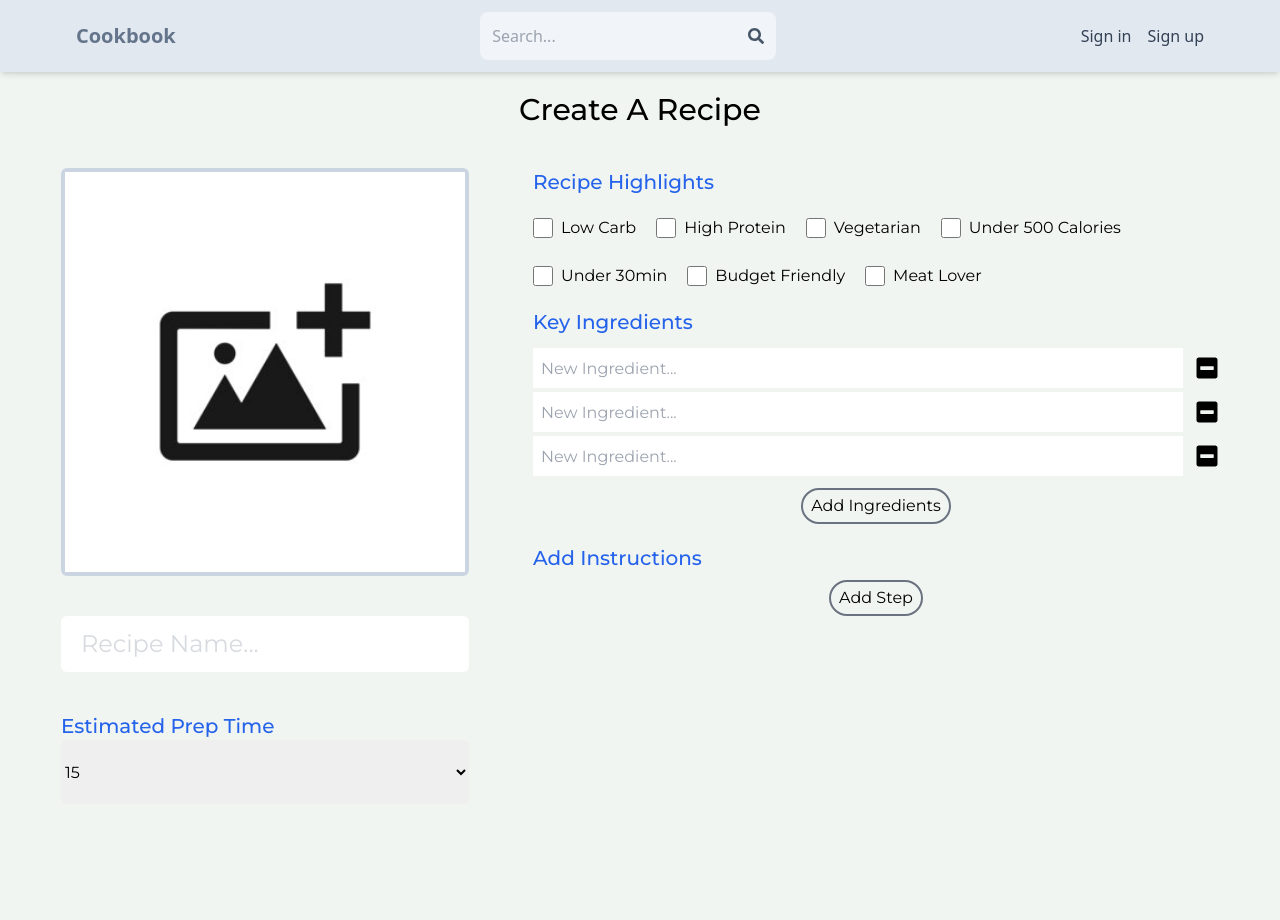
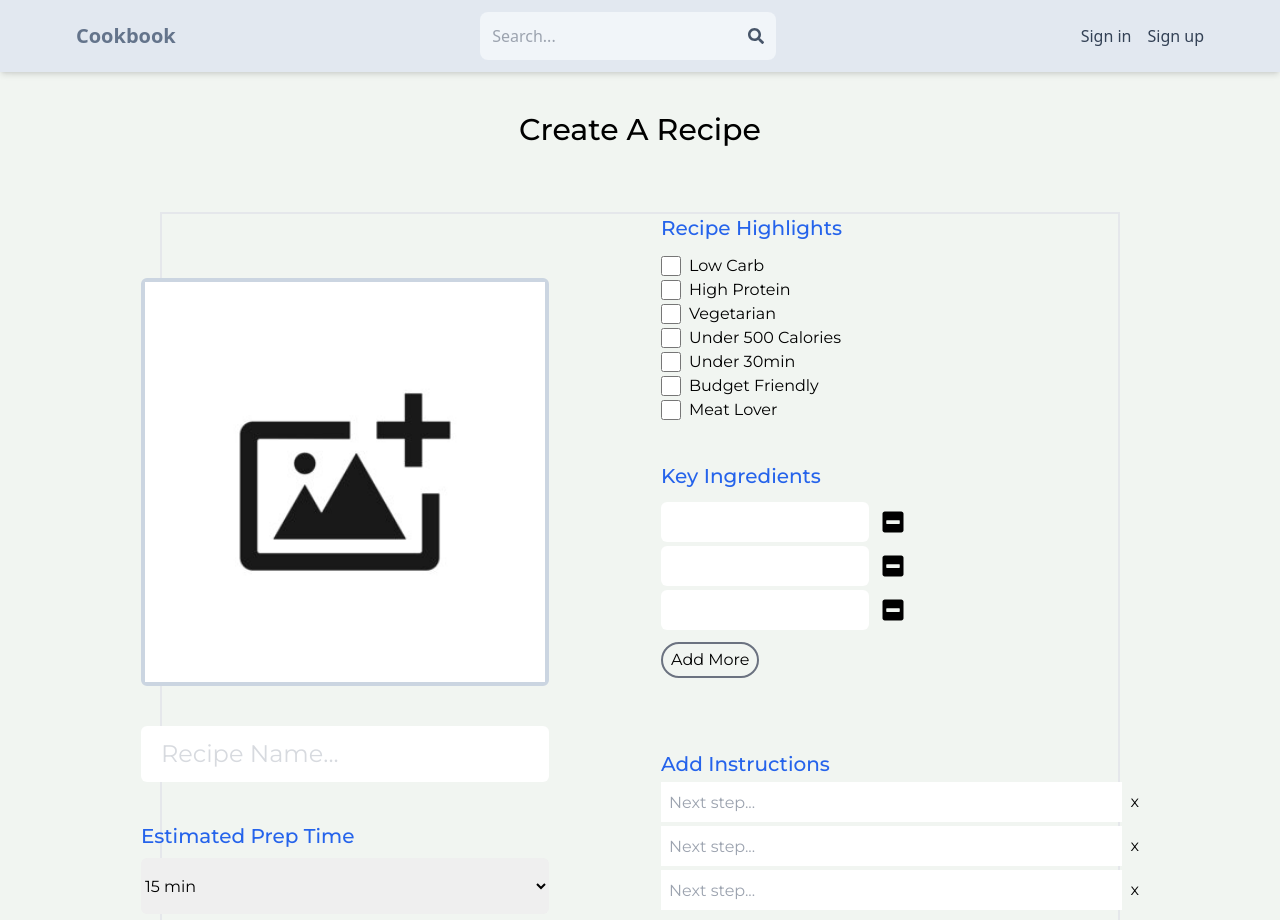
Before and after one commit to lz170212/Cookbook, a React (Vite) app in the folder client/: page /create-recipe in a window 1280 px wide. Shown: the top 920 px of the page. Before the commit the page ends 888 px from the top, so only its background shows below. Built offline with nearby package versions, Linux system fonts and the light colour scheme.

Commit message:
start working on adding ingredients

```diff
--- a/client/src/pages/CreateRecipe.jsx
+++ b/client/src/pages/CreateRecipe.jsx
@@ -3,27 +3,17 @@ import { useState } from 'react';
 import { FaMinusSquare } from 'react-icons/fa'
 import { app } from '../firebase';
 import { getDownloadURL, getStorage, ref, uploadBytes } from 'firebase/storage';
-import { set } from 'mongoose';
 
 const recipeStructure = {
     name: '',
     image: '',
     highlights: [],
     ingredients: ['', '', ''],
-    instructions: [],
+    instructions: ['', '', ''],
     prep_time: ''
 }
-
 const highlightOptions = ['low carb', 'high protein', 'vegetarian', 'under 500 calories', 'under 30min', 'budget friendly', 'meat lover']
 
-const HighlightCheckbox = ({value}) => {
-    return (
-        <div className='flex gap-2 pr-3 py-2 font-montserrat'>
-            <input type="checkbox" id={value} className='w-5'/>
-            <span className='capitalize'>{value}</span>
-        </div>
-    )
-}
 
 const CreateRecipePage = (req, res, next) => {
 
@@ -62,12 +52,27 @@ const CreateRecipePage = (req, res, next) => {
         setRecipe({...recipe, [key]: list})
     }
 
+    const handleHighlightsChange = (item) => {
+        let i = highlights.indexOf(item)
+        if( i !== -1){
+            highlights.splice(i, 1)
+        } else {
+            highlights.push(item)
+        }
+
+        setRecipe({...recipe, highlights: highlights})
+    }
+
+    const handleIngredientChange = (e, i) => {
+        console.log(e.target.value, i)
+    }
+
 
     return (
-        <main className='lg:max-w-[90vw] max-w-[80vw] mx-auto font-montserrat'>
-            <h1 className="font-medium text-3xl text-center my-5">Create A Recipe</h1>
+        <main className='font-montserrat max-w-[95vw] flex flex-col mx-auto  py-4 px-[5vw] md:px-[7vw] lg:px-[10vw]'>
+            <h1 className="font-medium text-3xl text-center my-6">Create A Recipe</h1>
 
-            <form className="flex flex-col px-[5vw] md:px-[7vw] lg:px-[10vw] lg:flex-row lg:justify-center max-lg:gap-10 lg:gap-16 w-full min-h-[90vh] mt-10">
+            <form className="flex gap-16 lg:gap-28 mt-10 border-2 justify-center items-center">
                 <div className="flex flex-col gap-10">
                     <label htmlFor="uploadBanner" className="border-4 border-slate-300 rounded-md flex justify-center items-center">
                         <img src={image ? image : DefaultUploadImg} className='min-w-[400px] aspect-square'/>
@@ -89,23 +94,28 @@ const CreateRecipePage = (req, res, next) => {
                     </textarea>
 
                     <div>
-                        <label className='font-montserrat text-xl font-medium text-blue-600'>Estimated Prep Time</label>
-                        <select className='w-full h-16 rounded-md'>
-                            <option>15</option>
-                            <option>30</option>
-                            <option>45</option>
-                            <option>50</option>
+                        <label className='text-xl font-medium text-blue-600'>Estimated Prep Time</label>
+                        <select className='w-full h-14 rounded-md mt-2' onChange={(e) => {setRecipe({ ...recipe, prep_time: e.target.value})}}>
+                            <option value={15}>15 min</option>
+                            <option value={30}>30 min</option>
+                            <option value={45}>45 min</option>
+                            <option value={60}>60 min</option>
                         </select>
                     </div>
                 </div>
 
-                <div className="">
+                <div className="min-w-[50%] flex flex-col gap-10">
                     <div>
-                        <p className='font-montserrat text-xl font-medium text-blue-600'>Recipe Highlights</p>
-                        <div className='my-3 flex gap-2 flex-wrap'>
+                        <p className='text-xl font-medium text-blue-600'>Recipe Highlights</p>
+                        <div className='mt-3'>
                             {
-                                highlightOptions.map((value, i) => {
-                                    return <HighlightCheckbox key={i} value={value} />
+                                highlightOptions.map((item, i) => {
+                                    return (
+                                        <div key={i} className='flex gap-2'>
+                                            <input type="checkbox" id={item} className='w-5' onChange={() => handleHighlightsChange(item)}/>
+                                            <span className='capitalize'>{item}</span>
+                                        </div>
+                                    )
                                 })
                             }
                         </div>
@@ -117,20 +127,25 @@ const CreateRecipePage = (req, res, next) => {
                         <div className='my-3'>
 
                             {
-                                ingredients.map((item, index) => {
+                                ingredients.map((item, i) => {
                                     return (
-                                        <div key={index} className='flex gap-3 items-center my-1'>
-                                            <input type="text" className='h-10 w-full lg:w-[650px] px-2' placeholder='New Ingredient...'/>
+                                        <div key={i} className='flex items-center gap-3 my-1'>
+                                            <input
+                                                type="text"
+                                                className='h-10 rounded-md px-2'
+                                                // value={item}
+                                                onChange={(e, i) => {handleIngredientChange(e, i)}}
+                                            />
                                             <FaMinusSquare  className='cursor-pointer rounded-md text-2xl hover:text-red-500'/>
                                         </div>
                                     )
                                 })
                             }
 
-                            <div className='flex justify-center'>
+                            <div className='flex justify-start'>
                                 <span className='min-w-fit border-2 border-gray-500 rounded-full px-2 py-1 my-2 text-center cursor-pointer'
                                     onClick={() => {handleAddRow('ingredients')}}
-                                >Add Ingredients</span>
+                                >Add More</span>
                             </div>
                         </div>
 
@@ -152,7 +167,7 @@ const CreateRecipePage = (req, res, next) => {
                             })
                         }
 
-                        <div className='flex justify-center'>
+                        <div className='flex justify-start'>
                             <span className='min-w-fit border-2 border-gray-500 rounded-full px-2 py-1 my-2 text-center cursor-pointer'
                                 onClick={() => {handleAddRow('instructions')}}
                             >Add Step</span>
```
